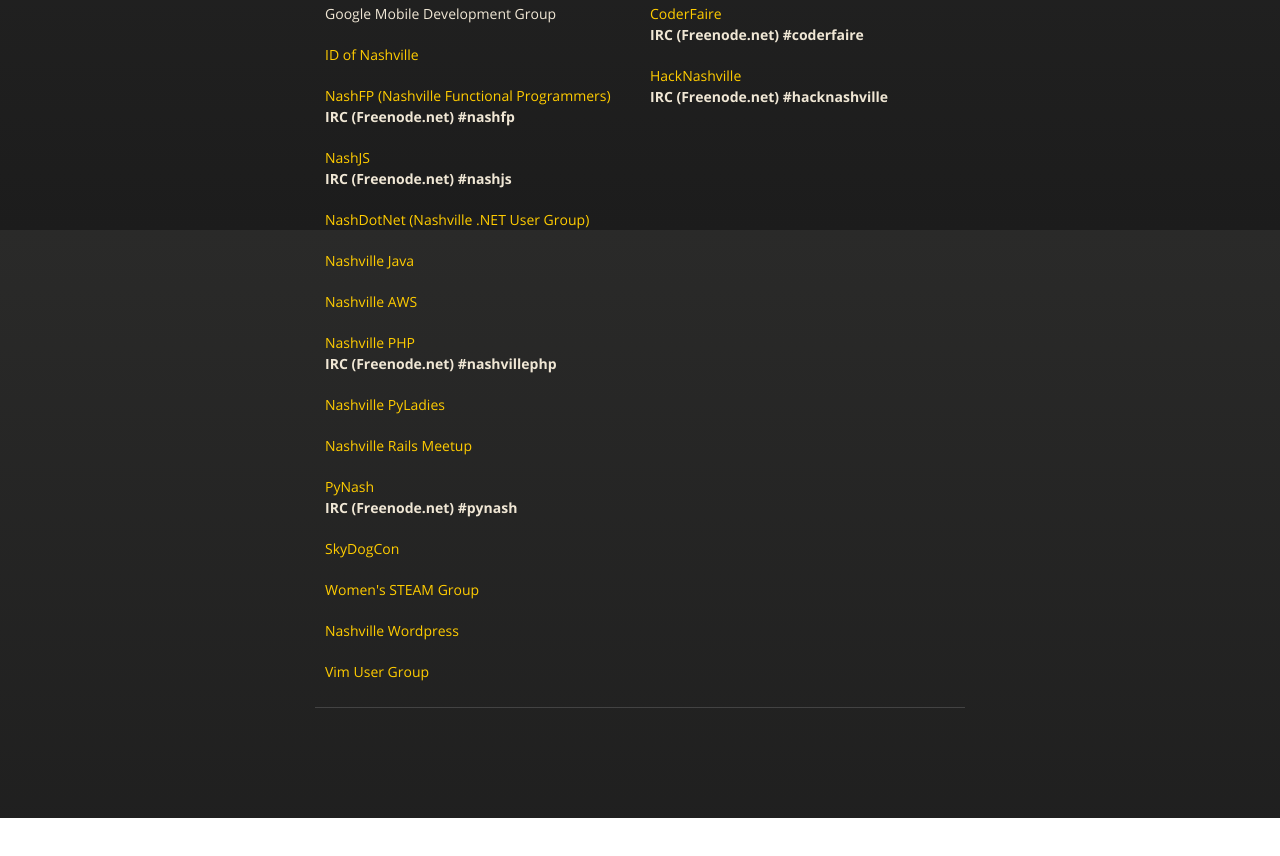
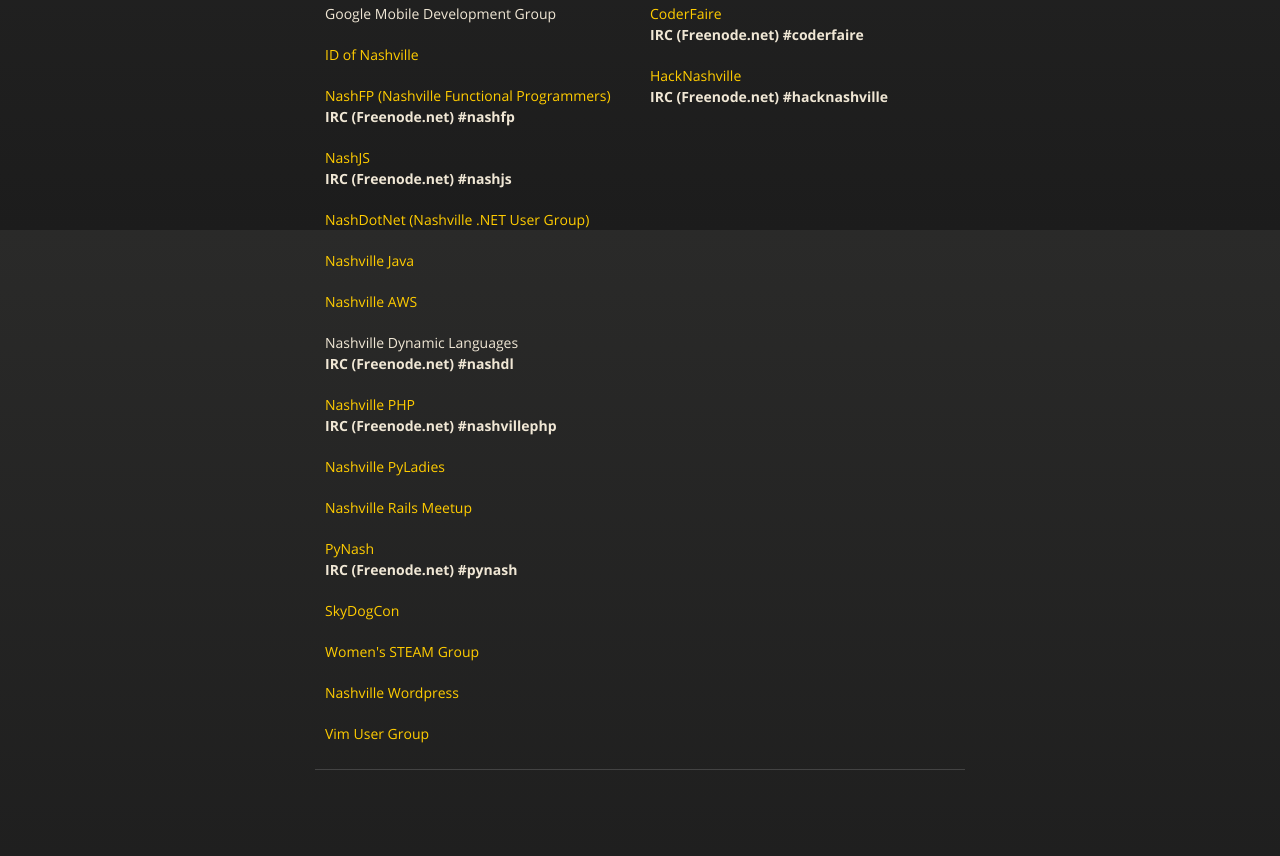
Before and after one commit to NCUSGL/ncusgl.github.com, a plain HTML site: page index.html in a window 1280 px wide. Shown: the part 570-1426 px from the top of the page. Before the commit the page ends 1388 px from the top, so only its background shows below. Drawn offline with nearby package versions, Linux system fonts and the light colour scheme.

Commit message:
Added Nashville DL

```diff
--- a/index.html
+++ b/index.html
@@ -64,6 +64,9 @@
 
                 <p><a href="http://groupspaces.com/nawsug/">Nashville AWS</a></p>
 
+                <p>Nashville Dynamic Languages
+                <br /><strong>IRC (Freenode.net) #nashdl</strong></p>
+
                 <p><a href="http://nashvillephp.org">Nashville PHP</a>
                 <br /><strong>IRC (Freenode.net) #nashvillephp</strong></p>
 
```
